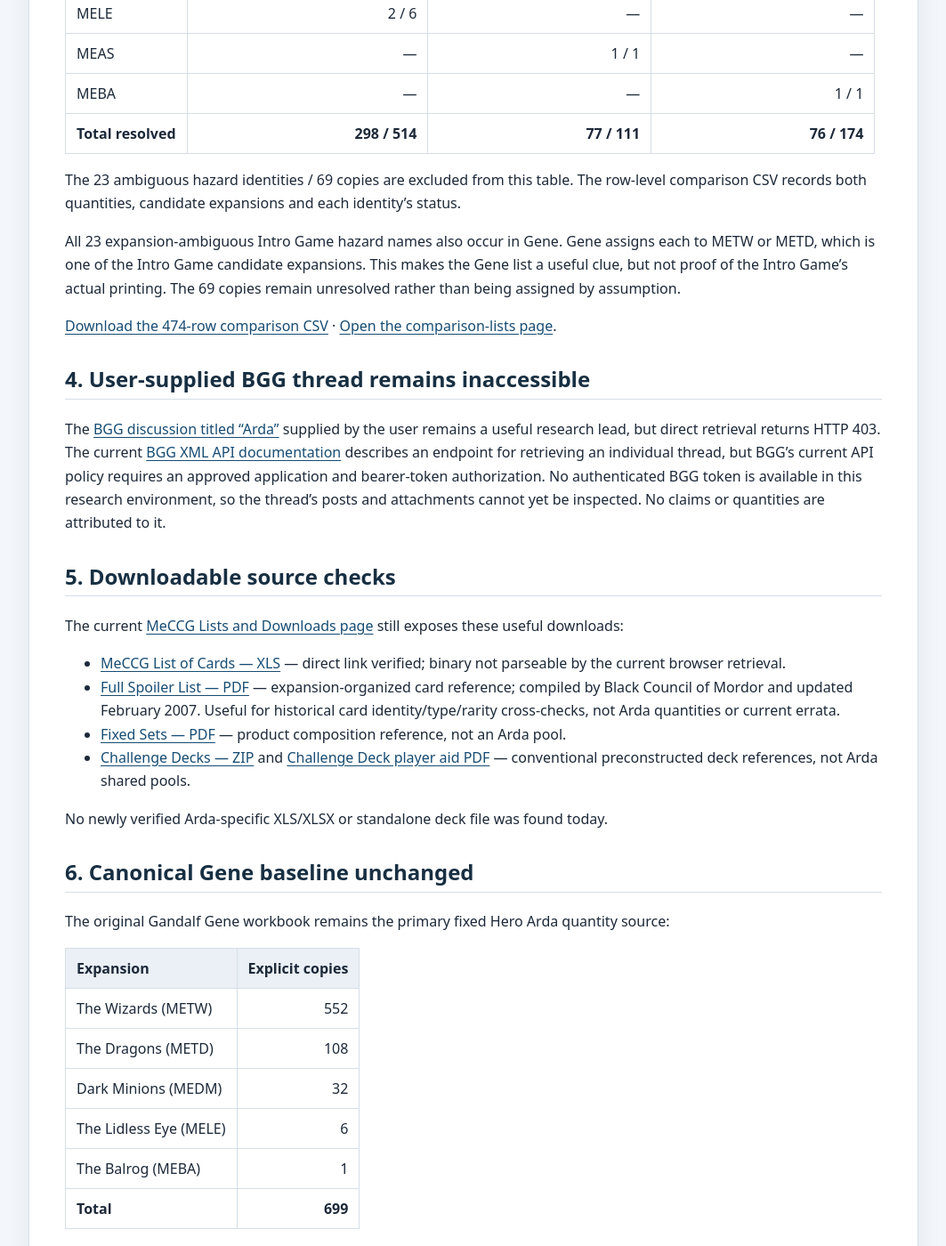
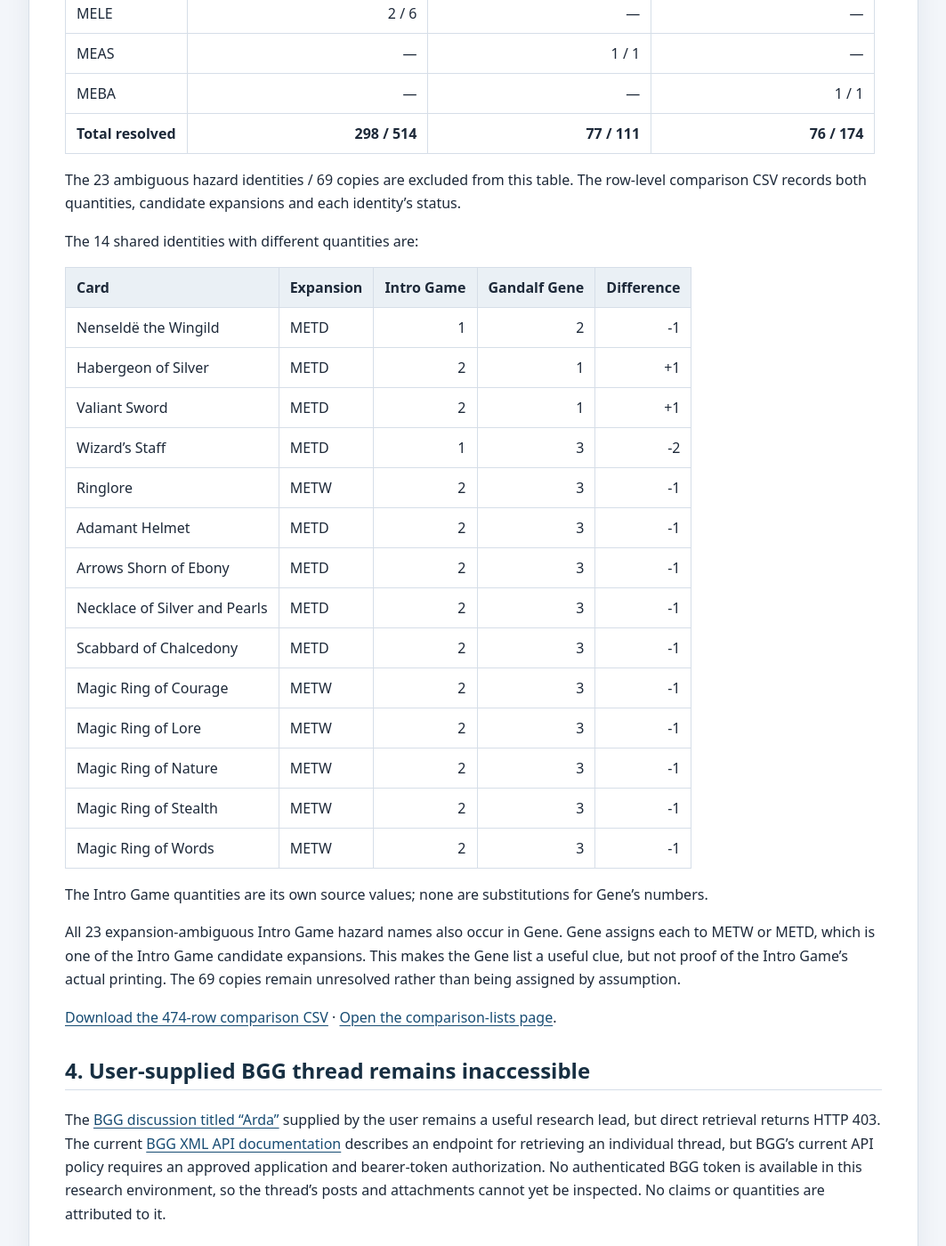
Before and after one commit to JamSpot/meccg-arda-master-database, a Jekyll site: the page built from docs/research-watch-2026-11-20.md, in a window 1280 px wide and 1400 px high, scrolled down 3302 px. Shown: the whole window at 89% size, without its empty margins (108-1171 px from the left). Built offline with Jekyll 4.4.1, drawn with Linux system fonts in a browser that asks for light colours.

Commit message:
List the 14 Arda source quantity differences

```diff
--- a/docs/research-watch-2026-11-20.md
+++ b/docs/research-watch-2026-11-20.md
@@ -94,6 +94,27 @@ Fourteen of the 298 shared identities have different quantities between the two
 
 The 23 ambiguous hazard identities / 69 copies are excluded from this table. The row-level comparison CSV records both quantities, candidate expansions and each identity's status.
 
+The 14 shared identities with different quantities are:
+
+| Card | Expansion | Intro Game | Gandalf Gene | Difference |
+|---|---|---:|---:|---:|
+| Nenseldë the Wingild | METD | 1 | 2 | -1 |
+| Habergeon of Silver | METD | 2 | 1 | +1 |
+| Valiant Sword | METD | 2 | 1 | +1 |
+| Wizard’s Staff | METD | 1 | 3 | -2 |
+| Ringlore | METW | 2 | 3 | -1 |
+| Adamant Helmet | METD | 2 | 3 | -1 |
+| Arrows Shorn of Ebony | METD | 2 | 3 | -1 |
+| Necklace of Silver and Pearls | METD | 2 | 3 | -1 |
+| Scabbard of Chalcedony | METD | 2 | 3 | -1 |
+| Magic Ring of Courage | METW | 2 | 3 | -1 |
+| Magic Ring of Lore | METW | 2 | 3 | -1 |
+| Magic Ring of Nature | METW | 2 | 3 | -1 |
+| Magic Ring of Stealth | METW | 2 | 3 | -1 |
+| Magic Ring of Words | METW | 2 | 3 | -1 |
+
+The Intro Game quantities are its own source values; none are substitutions for Gene's numbers.
+
 All 23 expansion-ambiguous Intro Game hazard names also occur in Gene. Gene assigns each to METW or METD, which is one of the Intro Game candidate expansions. This makes the Gene list a useful clue, but not proof of the Intro Game's actual printing. The 69 copies remain unresolved rather than being assigned by assumption.
 
 [Download the 474-row comparison CSV](../data/arda-intro-game-vs-gandalf-gene-comparison.csv) · [Open the comparison-lists page](comparison-lists.html).
```
